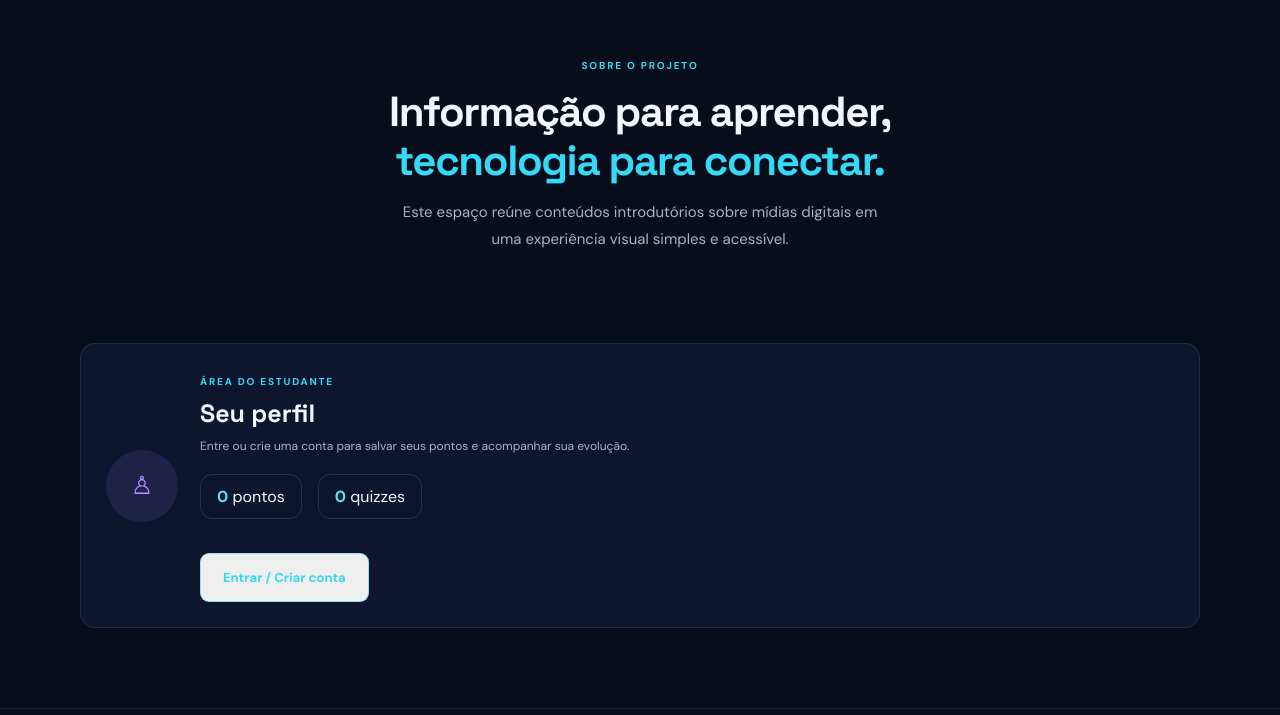
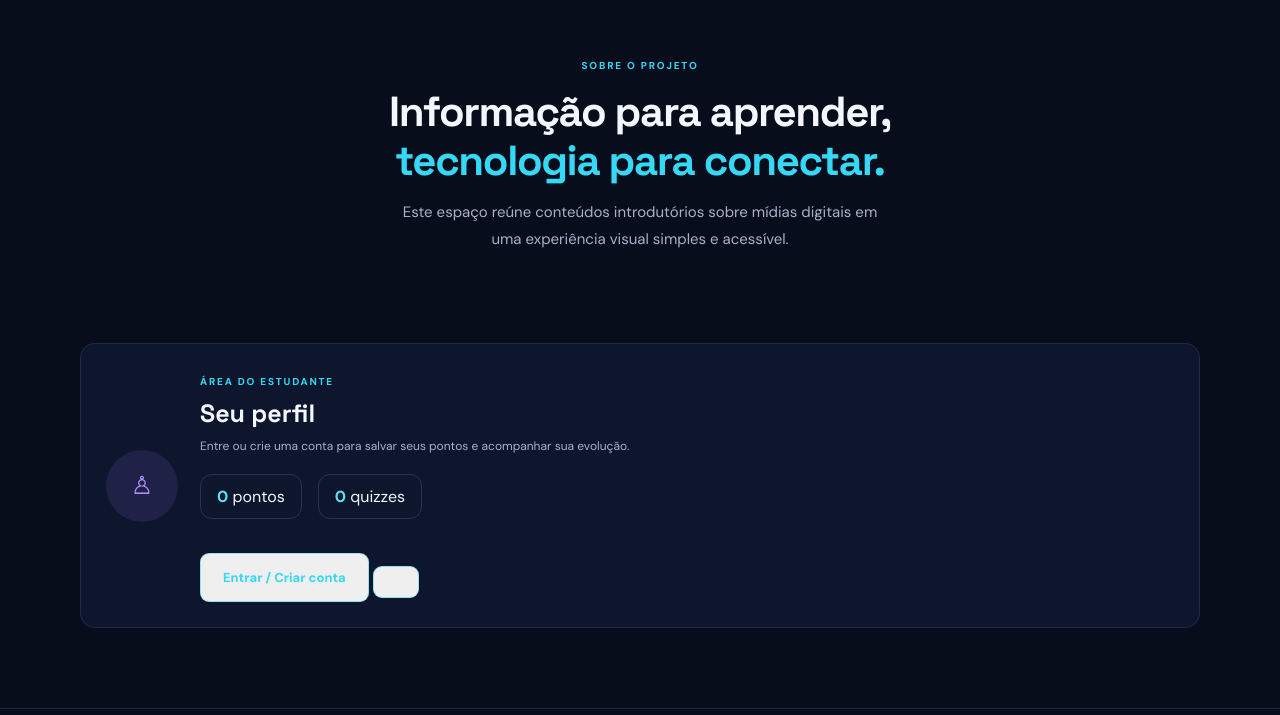
Before and after one commit to emersonferreiragg-bot/Site-m-dias-digitais-, a plain HTML site: page index.html in a window 1280 px wide. Shown: the part 2713-3428 px from the top of the page. Drawn offline with nearby package versions, Linux system fonts and the light colour scheme; no server answers.

Commit message:
Unhide edit profile button
Unhide the edit profile button in the HTML.

```diff
--- a/index.html
+++ b/index.html
@@ -110,7 +110,7 @@
       <span><b id="profile-quizzes">0</b> quizzes</span>
     </div>
     <button class="secondary-btn" id="profile-action" type="button">Entrar / Criar conta</button>
-    <button class="secondary-btn" id="edit-profile-btn" type="button" hidden>
+    <button class="secondary-btn" id="edit-profile-btn" type="button"
   Editar perfil
 </button>
   </div>
```
